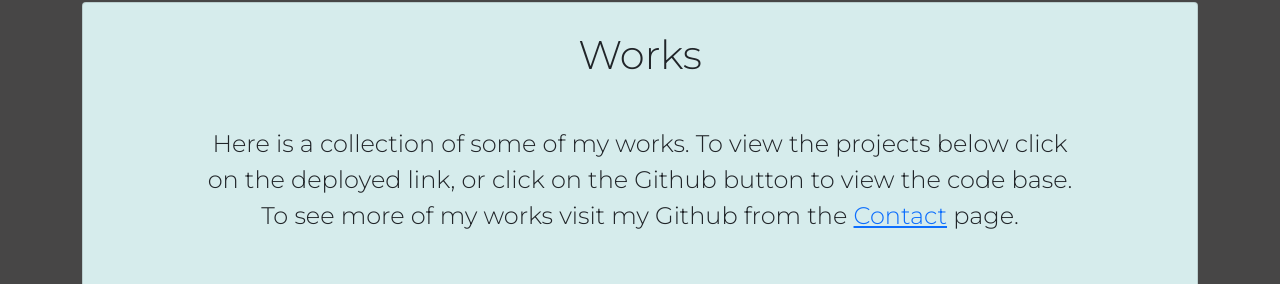
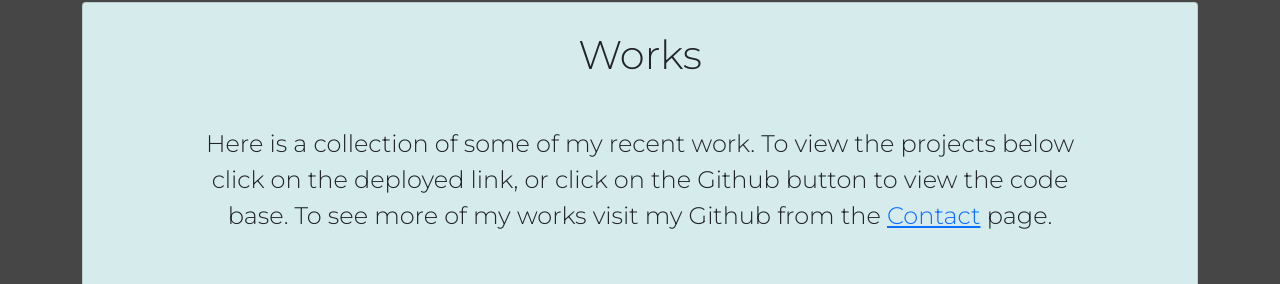
Before and after one commit to brooksrosenberg/final-react-portfolio, a React (Create React App) app: page /work in a window 1280 px wide. Shown: the part 130-414 px from the top of the page. Built offline with nearby package versions, Linux system fonts and the light colour scheme.

Commit message:
fixed work message

```diff
--- a/src/Components/Pages/Work/index.js
+++ b/src/Components/Pages/Work/index.js
@@ -14,7 +14,7 @@ class Works extends React.Component {
                 <CardTitle className='main-title'>
                   Works
                 </CardTitle>
-                <p className='works-desc'>Here is a collection of some of my works. To view the projects below click on the deployed link, or click on the Github button to view the code base. To see more of my works visit my Github from the <Link to="/contact">Contact</Link> page.</p>
+                <p className='works-desc'>Here is a collection of some of my recent work. To view the projects below click on the deployed link, or click on the Github button to view the code base. To see more of my works visit my Github from the <Link to="/contact">Contact</Link> page.</p>
                 <CardBody className='work-card'>
                     {this.state.works.map(work => (
                         <WorkCard
```
